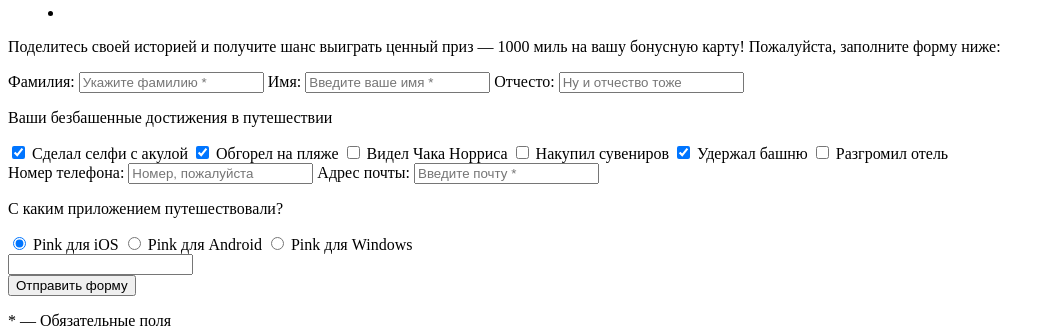
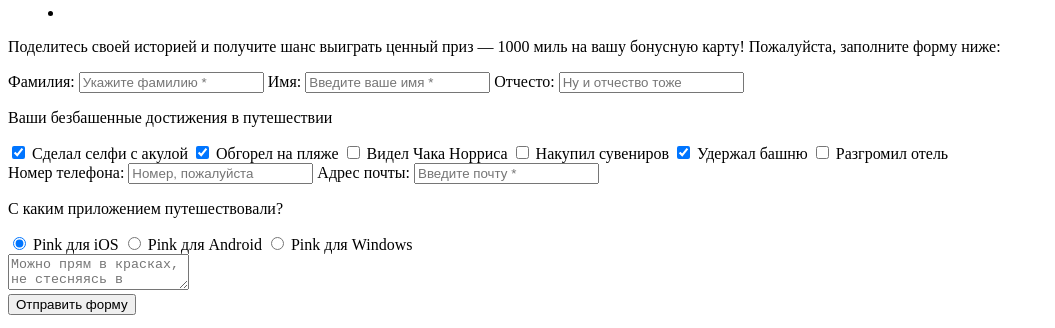
Before and after one commit to Ruslan-95/422621-pink, a website: page source/form.html in a window 1280 px wide. Shown: the part 124-452 px from the top of the page, without its empty margins (0-1055 px from the left). Drawn offline with Linux system fonts and the light colour scheme.

Commit message:
add textarea

```diff
--- a/source/form.html
+++ b/source/form.html
@@ -90,9 +90,7 @@
         </section>
 
         <section class="emotions">
-            <label for="feelings" class="emotions__label">
-                <input id="feelings" type="textarea" class="emotions__imput">
-            </label>
+            <textarea name="comment" placeholder="Можно прям в красках, не стесняясь в выражениях"></textarea>
         </section>
 
         <button class="form__send-btn" type="submit">Отправить форму</button>
```
